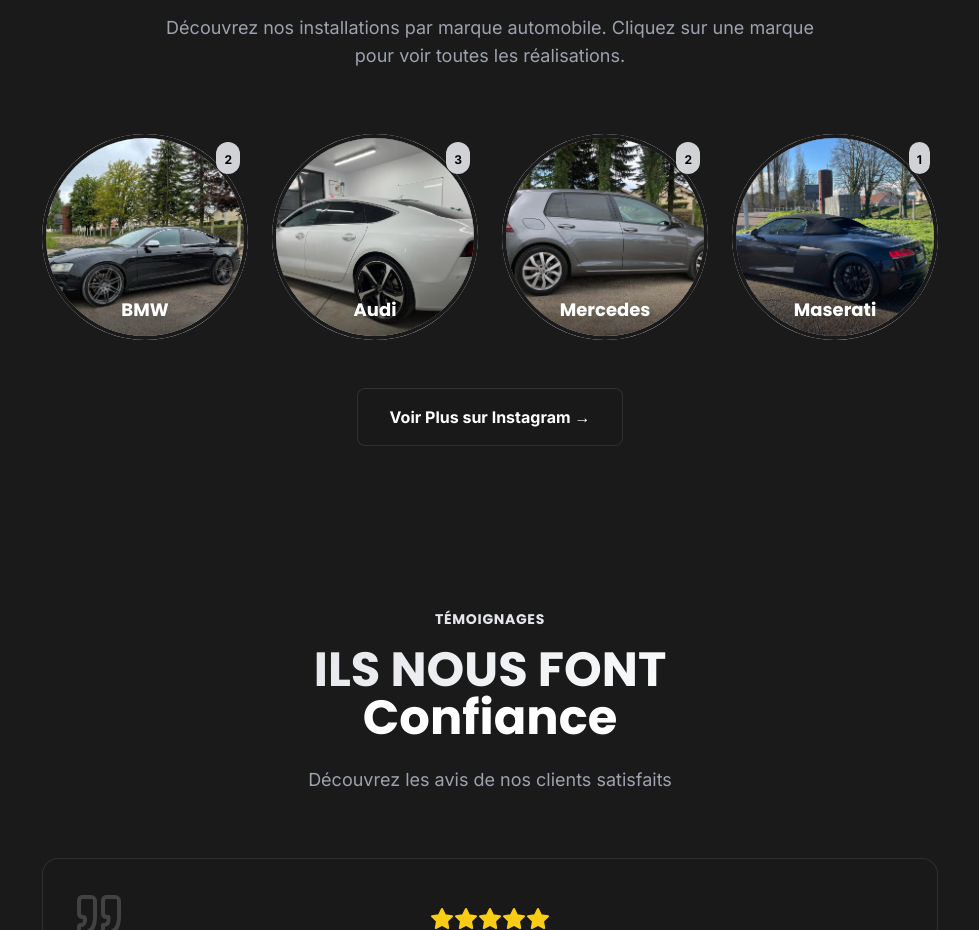
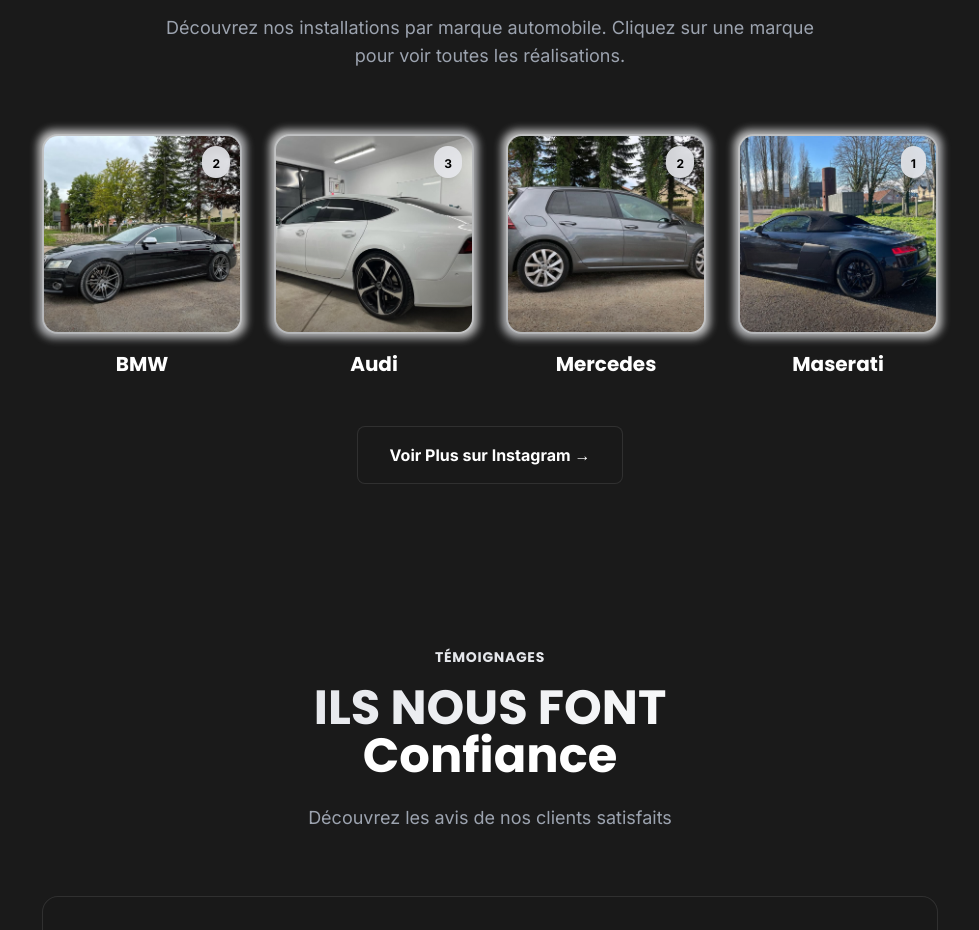
Before and after one commit to Mossab28/multiplexauto, a React (Vite) app: page / in a window 1280 px wide. Shown: the part 3800-4730 px from the top of the page, without its empty margins (150-1129 px from the left). Built offline with nearby package versions, Linux system fonts and the light colour scheme.

Commit message:
fix: carrés arrondis avec noms en dessous au lieu de bulles

```diff
--- a/src/components/BrandGallery.jsx
+++ b/src/components/BrandGallery.jsx
@@ -85,42 +85,38 @@
           </p>
         </div>
 
-        <div className="grid grid-cols-2 lg:grid-cols-4 gap-6 max-w-4xl mx-auto">
+        <div className="grid grid-cols-2 lg:grid-cols-4 gap-8 max-w-4xl mx-auto">
           {brands.map((brand, index) => (
             <button
               key={index}
               onClick={() => openBrandGallery(brand)}
-              className="group relative cursor-pointer animate-slide-up"
+              className="group cursor-pointer animate-slide-up"
               style={{ animationDelay: `${index * 0.1}s` }}
             >
               <div className="relative">
                 {/* Bordure style Instagram Stories */}
-                <div className="absolute inset-0 rounded-full bg-gradient-to-tr from-silver-accent via-white to-silver-accent p-1 group-hover:p-[5px] transition-all duration-300">
-                  <div className="w-full h-full rounded-full bg-matte-black" />
-                </div>
+                <div className="absolute -inset-1 rounded-2xl bg-gradient-to-tr from-silver-accent via-white to-silver-accent opacity-75 group-hover:opacity-100 blur-sm group-hover:blur transition-all duration-300" />
 
                 {/* Image de prévisualisation */}
-                <div className="relative aspect-square rounded-full overflow-hidden border-4 border-matte-black">
+                <div className="relative aspect-square rounded-2xl overflow-hidden border-2 border-silver-accent/30 group-hover:border-silver-accent/50 transition-all duration-300">
                   <img
                     src={brand.images[0]}
                     alt={brand.name}
                     className="w-full h-full object-cover transform group-hover:scale-110 transition-transform duration-500"
                   />
-                  <div className="absolute inset-0 bg-gradient-to-t from-black/60 via-transparent to-transparent" />
-
-                  {/* Nom de la marque en overlay */}
-                  <div className="absolute bottom-0 left-0 right-0 p-3 text-center">
-                    <h3 className="text-lg font-racing font-bold text-white drop-shadow-lg">
-                      {brand.name}
-                    </h3>
-                  </div>
+                  <div className="absolute inset-0 bg-gradient-to-t from-black/40 via-transparent to-transparent" />
                 </div>
 
                 {/* Badge nombre de photos */}
-                <div className="absolute top-2 right-2 bg-silver-accent/90 backdrop-blur-sm px-2 py-1 rounded-full">
+                <div className="absolute top-3 right-3 bg-silver-accent/90 backdrop-blur-sm px-2.5 py-1 rounded-full shadow-lg">
                   <span className="text-xs font-bold text-black">{brand.images.length}</span>
                 </div>
               </div>
+
+              {/* Nom de la marque en dessous */}
+              <h3 className="text-xl font-racing font-bold text-white group-hover:text-silver-accent transition-colors duration-300 mt-4 text-center">
+                {brand.name}
+              </h3>
             </button>
           ))}
         </div>
```
